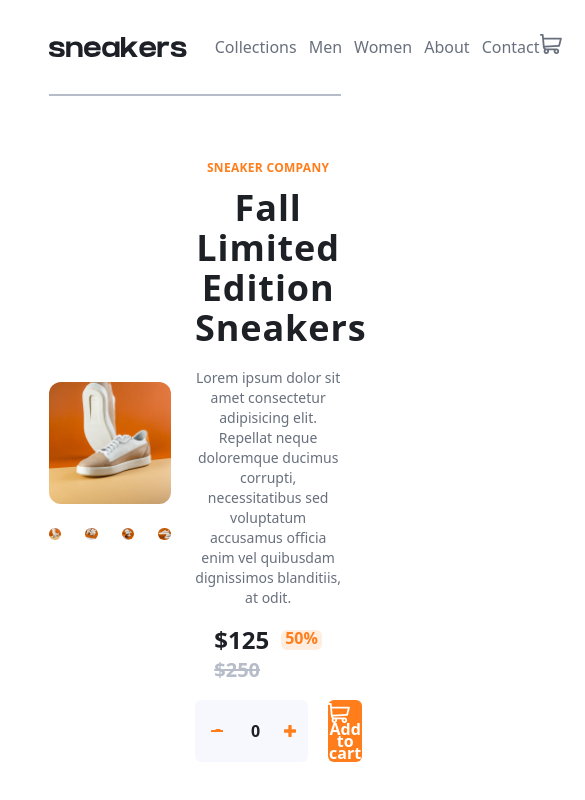
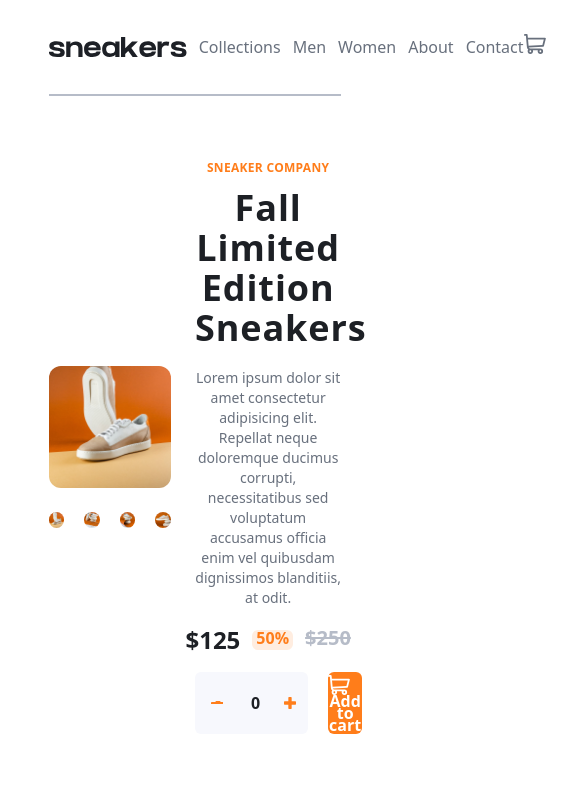
Before and after one commit to chriscaza/E-Commerce-Product-Pagee, a React (Vite) app: page / in a window 390 px wide. Shown: the top 800 px of the page, 585 px wide, since content can reach past the window. Built offline with nearby package versions, Linux system fonts and the light colour scheme.

Commit message:
Diseño responsivo 768px a 1024px

```diff
--- a/src/Gallery.jsx
+++ b/src/Gallery.jsx
@@ -81,7 +81,7 @@ const Gallery = () => {
             <div className="w-full mb-6">
                 <img src={ data[index] } className="rounded-xl"/>
             </div>
-            <div className="flex gap-6">
+            <div className="flex gap-5 lg:gap-6">
                 <button onClick={ Clicked1 } className="relative" onMouseOver={ () => click1 ? setHover1(false) : null } onMouseLeave={ () => click1 ? setHover1(true) : null } >
                     <img src={ Producto1Chico } className="rounded-lg"/>
                     <div className="bg-paleOrange w-full h-full rounded-lg absolute top-0 bg-opacity-25" hidden={hover1}></div>
--- a/src/Menu.jsx
+++ b/src/Menu.jsx
@@ -15,7 +15,7 @@ const Menu = () => {
             <div className='w-screen h-24 flex justify-center'>
                 <div className='w-3/4 flex items-center justify-between border-b-2 border-grayishBlue relative'>
                     <div className='h-full flex items-center'>
-                        <div className='mr-7'>
+                        <div className='mr-3 lg:mr-7'>
                             <Logo/>
                         </div>
                         <div className='h-full flex items-center'>
@@ -35,7 +35,7 @@ const Menu = () => {
                                 </button>
                             </div>
 
-                            <div className='ml-7'>
+                            <div className='ml-3 lg:ml-7'>
                                 <button>
                                     <img src={Avatar} alt="Avatar" className='w-12 hover:border-2 hover:border-orange rounded-full'/>
                                 </button>
--- a/src/Select.jsx
+++ b/src/Select.jsx
@@ -33,8 +33,7 @@ const Select = () => {
             <div className='mb-4'>
                 <p className="text-sm text-darkGrayishBlue text-center lg:text-left">Lorem ipsum dolor sit amet consectetur adipisicing elit. Repellat neque doloremque ducimus corrupti, necessitatibus sed voluptatum accusamus officia enim vel quibusdam dignissimos blanditiis, at odit.</p>
             </div>
-            <div className='flex justify-center lg:block'>
-                <div className='mb-4'>
+            <div className='mb-4 flex justify-center gap-3 lg:block'>
                 <div className="flex items-center gap-3">
                     <p className="text-2xl font-bold text-veryDarkBlue">${precio}</p>
                     <div className="bg-paleOrange h-auto p-1 pt-0 rounded-md">
@@ -43,7 +42,6 @@ const Select = () => {
                 </div>
                 <div>
                     <p className="text-grayishBlue line-through text-xl font-bold">$250</p>
-                    </div>
                 </div>
             </div>
             <div className="w-full flex gap-5">
```
Lines whose indentation alone changed are shown as unchanged.
